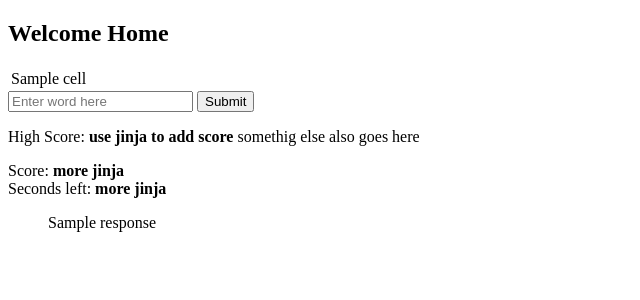
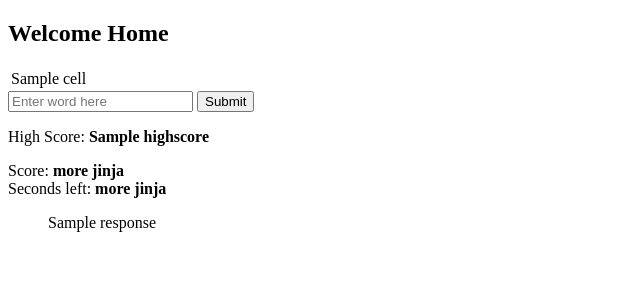
Before and after one commit to Marcellous11/flask-boggle, a Flask app: template templates/home.html in a window 1280 px wide. Shown: the top 300 px of the page, without its empty margins (0-640 px from the left). Run offline with Flask 2, Linux system fonts and the light colour scheme; the template is opened without the code that fills it: most values are stand-ins (such as "Sample title", 1, 10 or a date in 2020); parts of the project's set-up code (start-up, migrations or seed data) failed here and were passed over.

Commit message:
unable to connect html post to python @app.route

```diff
--- a/app.py
+++ b/app.py
@@ -1,9 +1,10 @@
-from crypt import methods
+
 import json
 
 # from importlib_metadata import method_cache
 from boggle import Boggle
 from flask import Flask, jsonify, render_template, redirect,session, request
+
 boggle_game = Boggle()
 
 
@@ -17,7 +18,10 @@ app.debug = True
 def home_page():
     board = boggle_game.make_board()
     session['board'] = board
-    return render_template('home.html',board=board)
+    highscore = session.get('highscore',0)
+    num_players = session.get('num_player',0)
+
+    return render_template('home.html',board=board,highscore=highscore,players=num_players)
 
 @app.route('/check-word')
 def word_handler():
@@ -25,9 +29,10 @@ def word_handler():
     board = session['board']
     response = boggle_game.check_valid_word(board,word)
     print(word)
-
+    print(response)
     return jsonify({'result':response})
 
-# @app.route('/post-score', methods = ['POST'])
+# @app.route('/', methods = ['POST'])
 # def post_score():
 #     score = request.json('score')
+#     return redirect('/')
--- a/static/app.js
+++ b/static/app.js
@@ -2,15 +2,24 @@ const submitBtn = document.querySelector('#input-form button');
 console.log(submitBtn);
 
 submitBtn.addEventListener('click', function(e) {
-	e.preventDefault();
+	// e.preventDefault();
 	input = document.querySelector('input');
-	input.value = '';
+	// input.value = '';
+	// getResponseStatus();
 });
 
-// async function getResponseStatus() {
-// 	res = await axios.get('http://127.0.0.1:5000/');
-// 	console.log(res);
-// }
+async function getResponseStatus() {
+	res = await axios.get('/check-word');
+	console.log(res);
+	let highscore = document.querySelector('p b');
+
+	counter = 0;
+	if (res.result == 'ok') {
+		highscore.innerHTML = counter += 1;
+	}
+}
+
+console.log('hey');
 
 // getResponseStatus();
 
--- a/templates/home.html
+++ b/templates/home.html
@@ -23,14 +23,13 @@
             {%endfor%}
             </tbody>
         </table>
-        <form action='/' method="POST" id="input-form">
+        <form method="POST" id="input-form">
             <input type="text" name="guess" placeholder="Enter word here">
             <button>Submit</button>
         </form>
 
         <p>High Score:
-            <b>use jinja to add score</b>
-            somethig else also goes here
+            <b>{{highscore}}</b>
         </p>
 
         <p>
@@ -42,6 +41,9 @@
 
     </section>
     <script src="/static/app.js"></script>
+    <script src="https://unpkg.com/axios/dist/axios.min.js"></script>
+    <script src="http://unpkg.com/jquery"></script>
+
 </body>
 
 
```
Also changed, not shown: templates/response.html (deleted).
